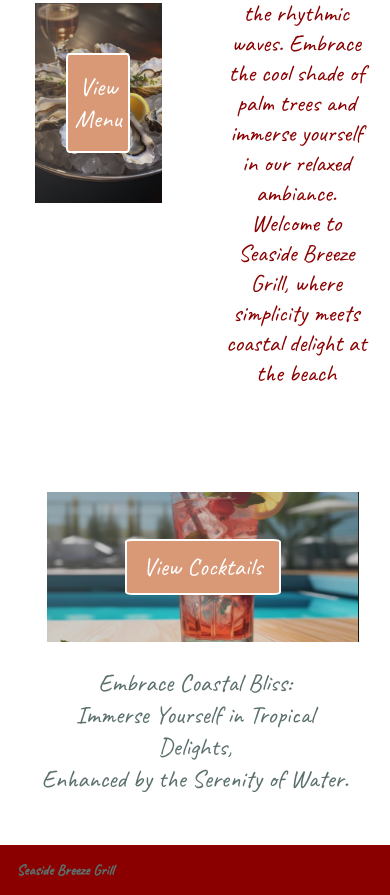
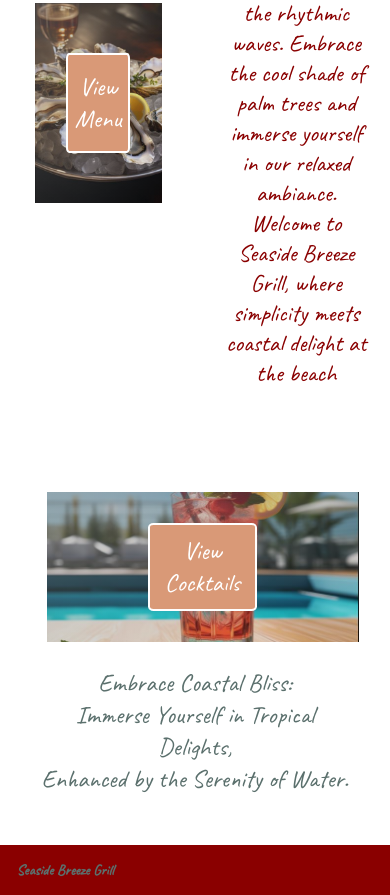
Before and after one commit to ksom10/ssShowcase, a website: page pages/index.html in a window 390 px wide. Shown: the part 566-1461 px from the top of the page. Drawn offline with Linux system fonts and the light colour scheme.

Commit message:
css
adsdsa

```diff
--- a/css/style.css
+++ b/css/style.css
@@ -1706,8 +1706,8 @@ form {
         }
 
         .brunchImage button {
-            width: 50%;
-            height: 50%;
+            max-width: 35%;
+            max-height: 35%;
             font-size: 20px;
             background-color: #d99977;
             border-radius: 5%;
```
